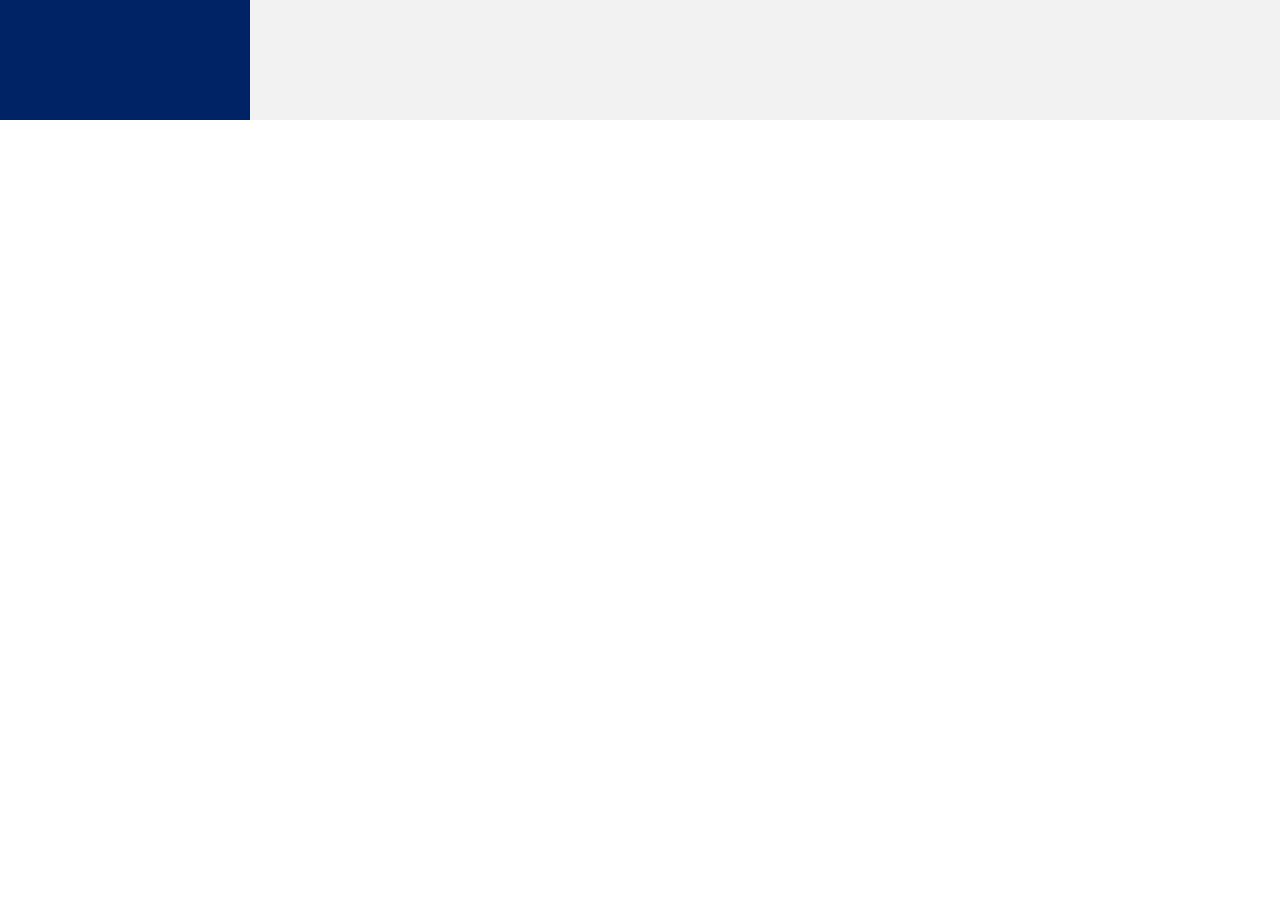
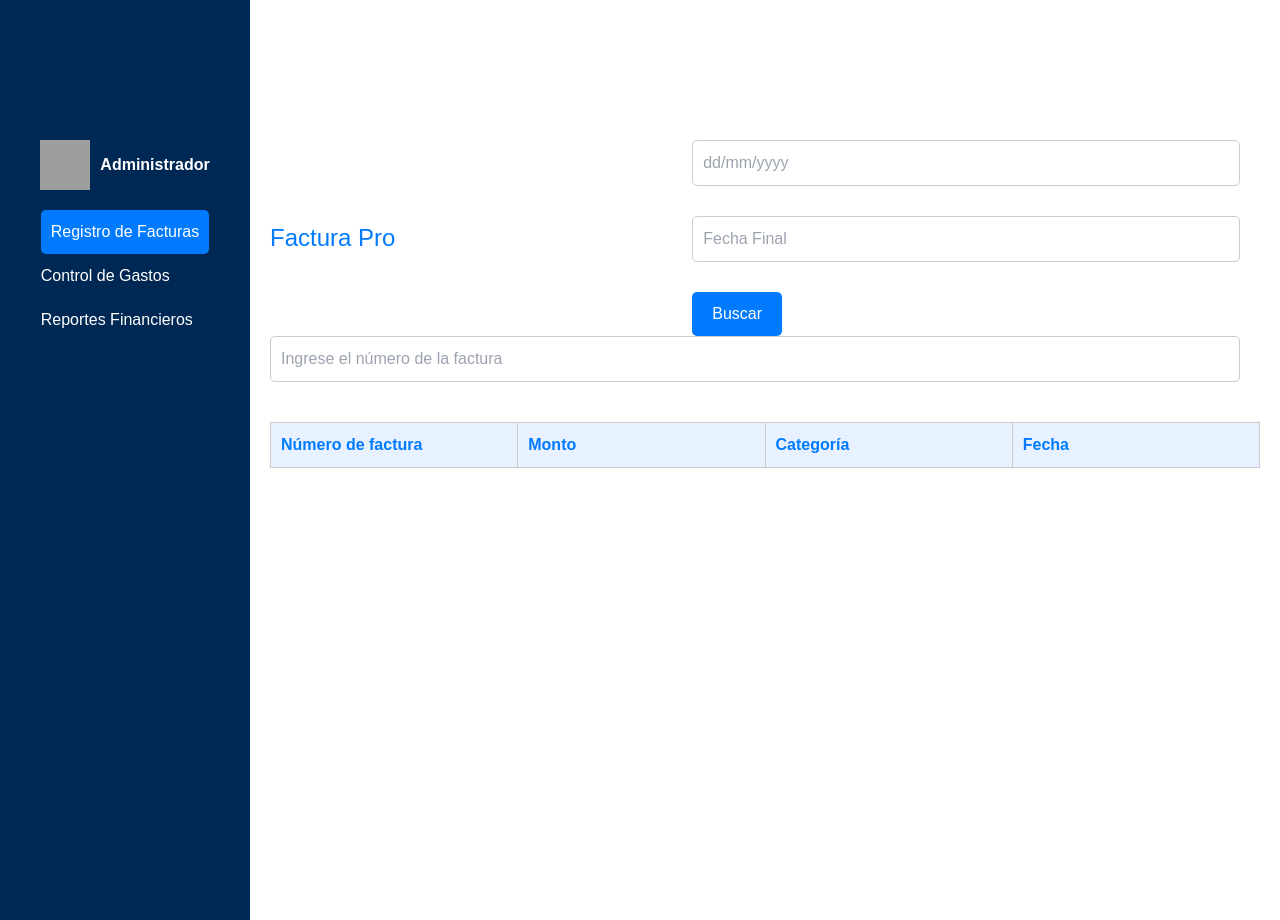
Before and after one commit to Danielsanch0/facturacion-app, a React (Vite) app: page /facturapro in a window 1280 px wide. Shown: the part 1480-2400 px from the top of the page. Before the commit the page ends 1600 px from the top, so only its background shows below. Built offline with nearby package versions, Linux system fonts and the light colour scheme; grey boxes are pictures that could not be loaded.

Commit message:
Añadiendo pagina de registro

```diff
--- /dev/null
+++ b/src/components/Registro.css
@@ -0,0 +1,183 @@
+/* CSS Variables for colors */
+:root {
+    --primary-color: #007bff;
+    --secondary-color: #f4f4f4;
+    --hover-color: #0056b3;
+    --header-bg-color: #e7f1ff;
+    --border-color: #ccc;
+    --sidebar-bg-color: #002855;
+    --sidebar-text-color: white;
+    --sidebar-item-hover-bg: #1a73e8;
+  }
+
+  /* Global styles */
+  body {
+    font-family: Arial, sans-serif;
+    margin: 0;
+    padding: 0;
+    box-sizing: border-box;
+  }
+
+  /* Contenedor principal */
+  .registro {
+    display: flex;
+    height: 100vh;
+    overflow: hidden;
+  }
+
+  /* Sidebar */
+  .sidebar {
+    width: 250px;
+    background-color: var(--sidebar-bg-color);
+    padding: 20px;
+    color: var(--sidebar-text-color);
+    display: flex;
+    flex-direction: column;
+    justify-content: flex-start;
+  }
+
+  .profile {
+    display: flex;
+    align-items: center;
+    margin-bottom: 20px;
+  }
+
+  .profile-icon {
+    width: 50px;
+    height: 50px;
+    margin-right: 10px;
+  }
+
+  .role {
+    font-weight: bold;
+    color: var(--sidebar-text-color);
+  }
+
+  .menu {
+    list-style-type: none;
+    padding: 0;
+    margin: 0;
+  }
+
+  .menu li {
+    padding: 10px 0;
+    cursor: pointer;
+    color: var(--sidebar-text-color);
+    transition: background-color 0.3s, padding-left 0.3s;
+  }
+
+  .menu li:hover {
+    background-color: var(--sidebar-item-hover-bg);
+    border-radius: 4px;
+    padding-left: 10px;
+  }
+
+  .menu li.active {
+    background-color: var(--primary-color);
+    padding: 10px;
+    border-radius: 5px;
+  }
+
+  /* Contenido principal */
+  .main-content {
+    flex: 1;
+    padding: 20px;
+    background-color: white;
+    overflow-y: auto;
+  }
+
+  .header {
+    display: flex;
+    justify-content: space-between;
+    align-items: center;
+    margin-bottom: 20px;
+    flex-wrap: wrap;
+  }
+
+  .title {
+    font-size: 24px;
+    color: var(--primary-color);
+    margin-right: 20px;
+    flex: 1;
+  }
+
+  .date-selector {
+    display: flex;
+    gap: 10px;
+    align-items: center;
+    flex-wrap: wrap;
+  }
+
+  .date-input,
+  .search-input {
+    padding: 10px;
+    border: 1px solid var(--border-color);
+    border-radius: 5px;
+    transition: border-color 0.3s, box-shadow 0.3s;
+    outline: none;
+  }
+
+  .date-input:focus,
+  .search-input:focus {
+    border-color: var(--primary-color);
+    box-shadow: 0 0 5px rgba(0, 123, 255, 0.5);
+  }
+
+  .search-button {
+    padding: 10px 20px;
+    cursor: pointer;
+    background-color: var(--primary-color);
+    color: white;
+    border: none;
+    border-radius: 5px;
+    transition: background-color 0.3s, box-shadow 0.3s;
+    outline: none;
+  }
+
+  .search-button:hover {
+    background-color: var(--hover-color);
+    box-shadow: 0 0 10px rgba(0, 86, 179, 0.5);
+  }
+
+  .invoice-table {
+    width: 100%;
+    border-collapse: collapse;
+    margin-top: 20px;
+    table-layout: fixed;
+  }
+
+  .invoice-table th,
+  .invoice-table td {
+    border: 1px solid var(--border-color);
+    padding: 10px;
+    text-align: left;
+    word-wrap: break-word;
+  }
+
+  .invoice-table th {
+    background-color: var(--header-bg-color);
+    color: var(--primary-color);
+  }
+
+  /* Responsive Design */
+  @media (max-width: 768px) {
+    .registro {
+      flex-direction: column;
+    }
+
+    .sidebar {
+      width: 100%;
+      flex-direction: row;
+      justify-content: space-between;
+    }
+
+    .menu {
+      display: flex;
+      flex-direction: row;
+      gap: 10px;
+    }
+
+    .main-content {
+      padding: 10px;
+    }
+  }
--- /dev/null
+++ b/src/components/Registro.jsx
@@ -0,0 +1,45 @@
+import React from 'react'
+import './Registro.css'
+
+const Registro = () => {
+  return (
+    <div className="registro">
+      <div className="sidebar">
+        <div className="profile">
+          <img src="profile-icon.png" alt="Profile Icon" className="profile-icon" />
+          <div className="role">Administrador</div>
+        </div>
+        <ul className="menu">
+          <li className="active">Registro de Facturas</li>
+          <li>Control de Gastos</li>
+          <li>Reportes Financieros</li>
+        </ul>
+      </div>
+      <div className="main-content">
+        <div className="header">
+          <div className="title">Factura Pro</div>
+          <div className="date-selector">
+            <input type="text" className="date-input" placeholder="dd/mm/yyyy" />
+            <input type="text" className="date-input" placeholder="Fecha Final" />
+            <button className="search-button">Buscar</button>
+          </div>
+          <input type="text" className="search-input" placeholder="Ingrese el número de la factura" />
+        </div>
+        <table className="invoice-table">
+          <thead>
+            <tr>
+              <th>Número de factura</th>
+              <th>Monto</th>
+              <th>Categoría</th>
+              <th>Fecha</th>
+            </tr>
+          </thead>
+          <tbody>
+            {/* Rows for invoices will go here */}
+          </tbody>
+        </table>
+      </div>
+    </div>
+  );
+};
+export default Registro;
--- a/src/main.jsx
+++ b/src/main.jsx
@@ -4,10 +4,12 @@
 import Login from './components/login'
 import FacturaPro from './components/FacturaPro';
 import './components/FacturaPro.css';
+import Registro from './components/Registro';
 
 createRoot(document.getElementById('root')).render(
   <StrictMode>
     <Login />
     <FacturaPro/>
+    <Registro/>
   </StrictMode>,
 )
```
